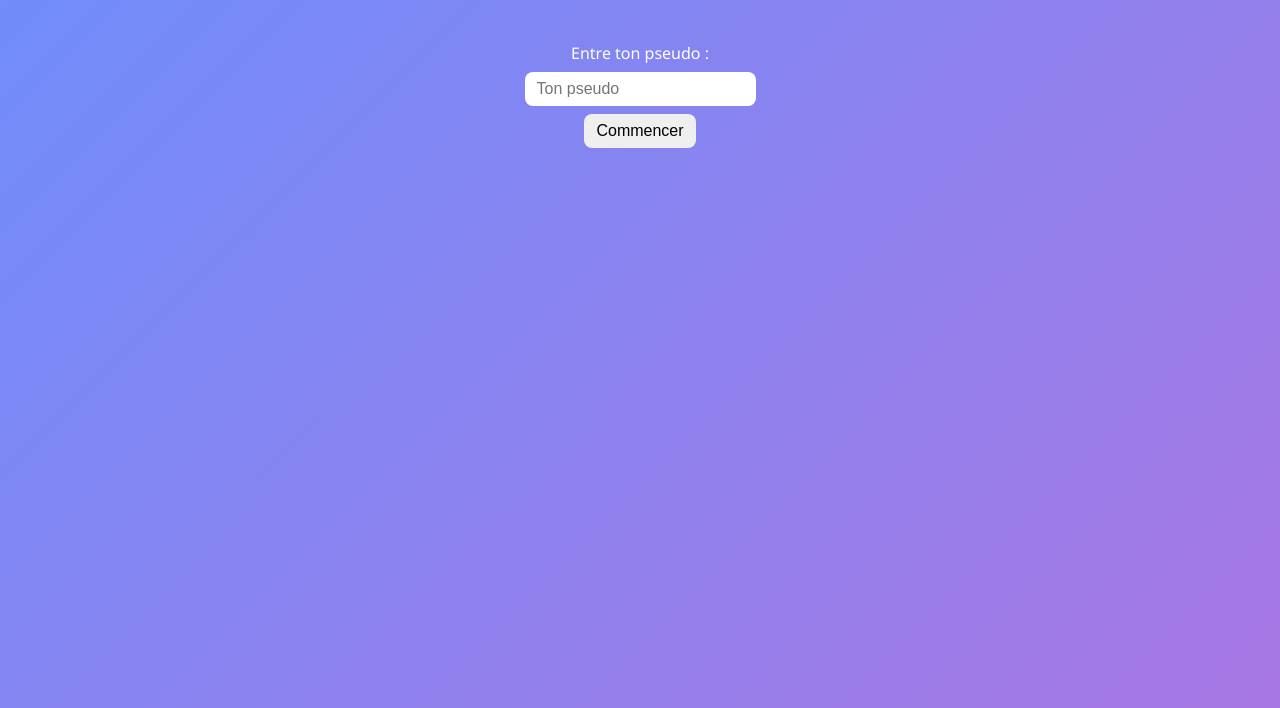
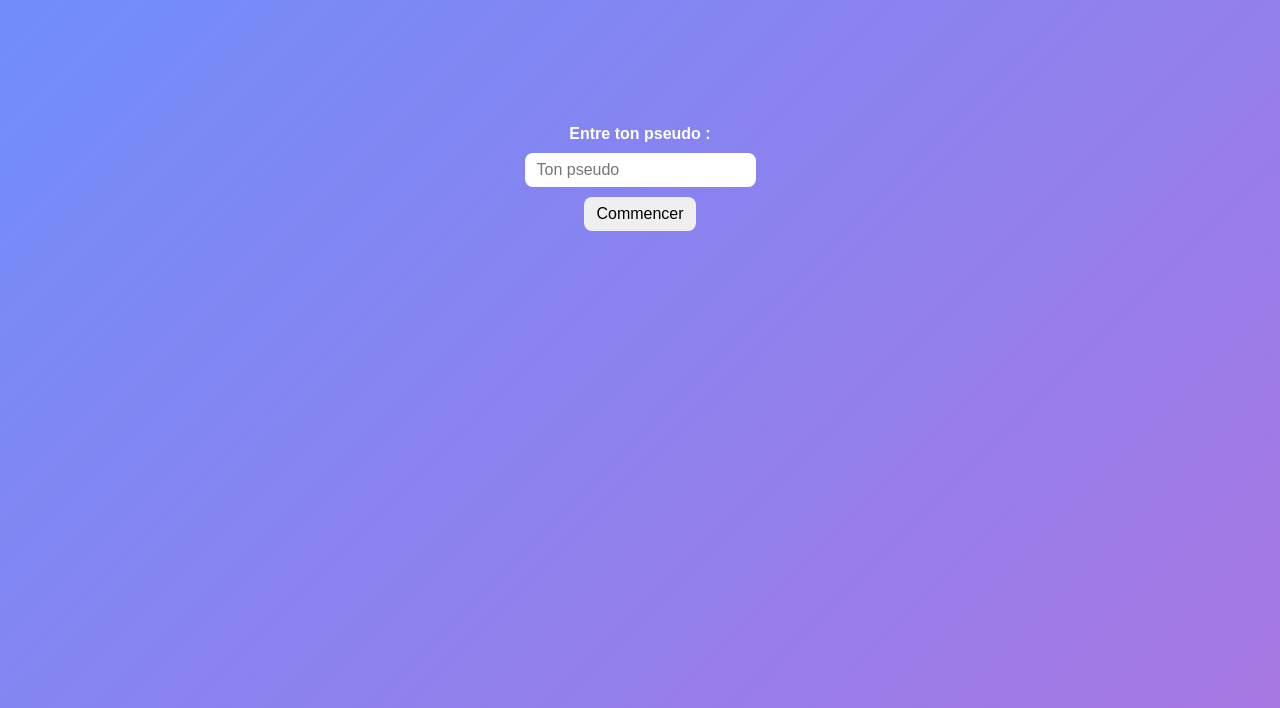
Before and after one commit to THE-AGAG/Clickeur-pikaGirl.githbu.io, a plain HTML site: page Clicker/index.html in a window 1280 px wide. Shown: the part 92-800 px from the top of the page. Drawn offline with Linux system fonts and the light colour scheme.

Commit message:
frero c'est quoi cette police d'ecriture on est en 2002 ou quoi ?

```diff
--- a/Clicker/style.css
+++ b/Clicker/style.css
@@ -8,7 +8,8 @@
 
 body {
   margin: 0;
-  font-family: 'Segoe UI', system-ui, sans-serif;
+  font-family: 'Montserrat', sans-serif;
+  font-weight: 900;
   color: var(--text);
   background: linear-gradient(135deg, var(--bg1), var(--bg2));
   min-height: 100vh;
@@ -53,8 +54,8 @@ button {
 #pseudoForm {
   display: grid;
   place-items: center;
-  gap: 8px;
-  padding: 12px;
+  gap: 10px;
+  padding: 100px;
 }
 
 #gameArea {
```
